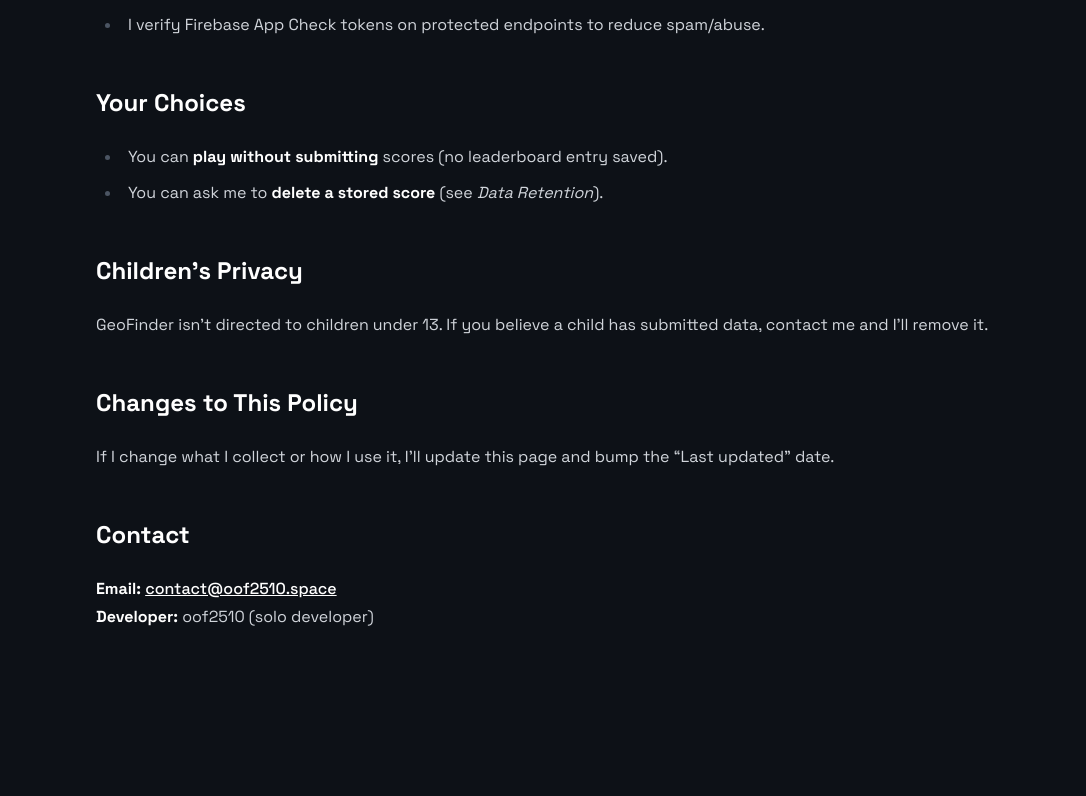
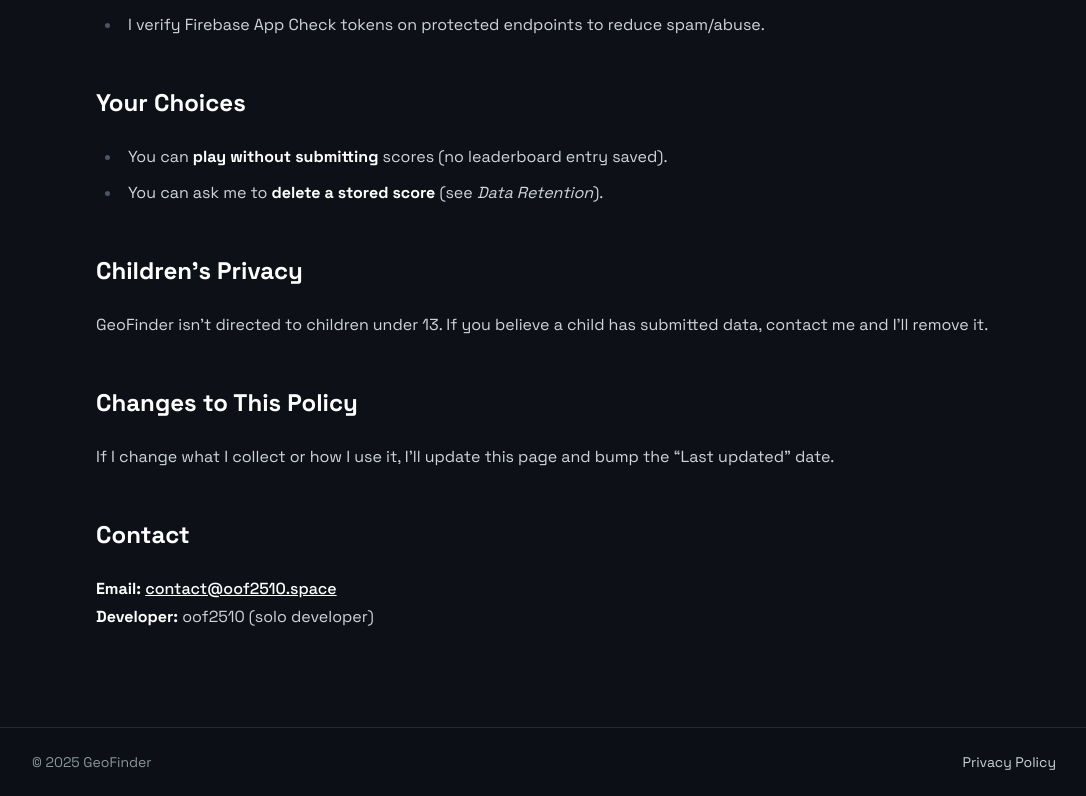
Before and after one commit to OOF2510/geoguess-web, a React (Vite) app: page /privacy in a window 1280 px wide. Shown: the part 2694-3490 px from the top of the page, without its empty margins (96-1182 px from the left). Before the commit the page ends 3421 px from the top, so only its background shows below. Built offline with nearby package versions, Linux system fonts and the light colour scheme.

Commit message:
add footer

```diff
--- a/src/App.jsx
+++ b/src/App.jsx
@@ -1,5 +1,6 @@
 import { Navigate, Route, Routes } from 'react-router-dom';
 import Navbar from './components/Navbar.jsx';
+import Footer from './components/Footer.jsx';
 import GeoGuess from './pages/GeoGuess.jsx';
 import WebPlay from './pages/WebPlay.jsx';
 import AiDuel from './pages/AiDuel.jsx';
@@ -7,9 +8,9 @@ import Privacy from './pages/Privacy.jsx';
 
 function App() {
   return (
-    <div className="min-h-screen bg-background text-textPrimary">
+    <div className="min-h-screen bg-background text-textPrimary flex flex-col">
       <Navbar />
-      <main className="mx-auto flex max-w-6xl flex-col gap-24 px-6 pb-24 pt-16 sm:px-10 lg:px-16">
+      <main className="mx-auto flex max-w-6xl flex-1 flex-col gap-24 px-6 pb-24 pt-16 sm:px-10 lg:px-16">
         <Routes>
           <Route path="/" element={<GeoGuess />} />
           <Route path="/play" element={<WebPlay />} />
@@ -18,6 +19,7 @@ function App() {
           <Route path="*" element={<Navigate to="/" replace />} />
         </Routes>
       </main>
+      <Footer />
     </div>
   );
 }
--- /dev/null
+++ b/src/components/Footer.jsx
@@ -0,0 +1,19 @@
+import { Link } from 'react-router-dom';
+
+export default function Footer() {
+  const year = new Date().getFullYear();
+
+  return (
+    <footer className="border-t border-white/10 bg-background/80 backdrop-blur">
+      <div className="mx-auto flex max-w-6xl flex-col gap-2 px-6 py-6 text-sm text-textSecondary sm:flex-row sm:items-center sm:justify-between sm:px-10 lg:px-16">
+        <p>&copy; {year} GeoFinder</p>
+        <Link
+          to="/privacy"
+          className="inline-flex items-center gap-2 text-textPrimary transition hover:text-accent"
+        >
+          Privacy Policy
+        </Link>
+      </div>
+    </footer>
+  );
+}
--- a/src/pages/Privacy.jsx
+++ b/src/pages/Privacy.jsx
@@ -18,7 +18,7 @@ export default function Privacy() {
   };
 
   return (
-    <div className="prose prose-invert max-w-4xl mx-auto overflow-x-auto px-4 sm:px-0">
+    <div className="prose prose-invert max-w-4xl mx-auto w-full break-words prose-a:break-words prose-code:break-words px-4 sm:px-0">
       <ReactMarkdown remarkPlugins={[remarkGfm]} components={components}>
         {content}
       </ReactMarkdown>
```
